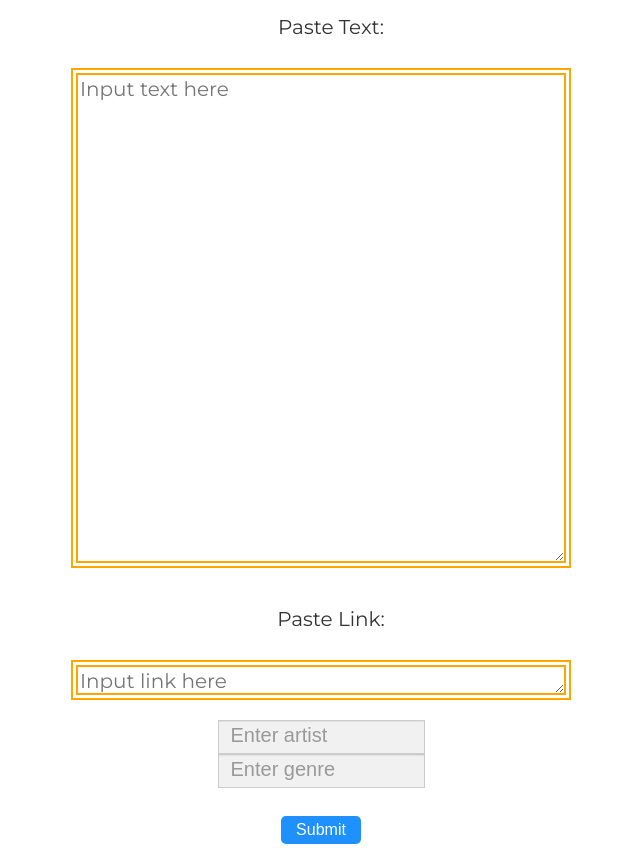
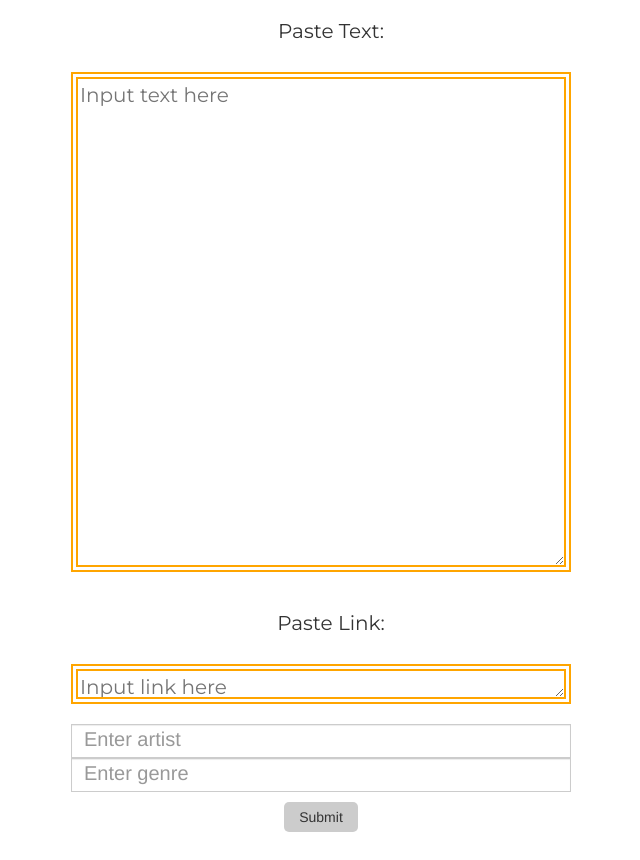
Before and after one commit to ArielJiang0520/fanfic-playlist, a Flask app: template app/templates/search.html in a window 1280 px wide. Shown: the part 178-1038 px from the top of the page, without its empty margins (319-959 px from the left). After the commit the page ends 1010 px from the top, so only its background shows below. Run offline with Flask 2, Linux system fonts and the light colour scheme; the template is opened without the code that fills it, so the values that code supplies are empty; parts of the project's set-up code (start-up, migrations or seed data) failed here and were passed over; some libraries are stand-ins or nearby versions.

Commit message:
css autocomplete

```diff
--- a/app/templates/output.html
+++ b/app/templates/output.html
@@ -19,9 +19,7 @@
   <br>
 
   {% if result %}
-  <button class='spotify-placeholder'>
-    Spotify player placeholder
-  </button>
+
   <!--uncomment this when the spotify thing works, for now have a button there to show where it will be-->
   <!--<iframe src="https://open.spotify.com/embed/playlist/{{playlist}}" width="400" height="600" frameborder="0"
     allowtransparency="true" allow="encrypted-media"></iframe>-->
--- a/app/templates/search.html
+++ b/app/templates/search.html
@@ -20,9 +20,7 @@
 
 
     <style>
-        body {
-            font: 16px Arial;
-        }
+
 
         .autocomplete {
             /*the container must be positioned relative:*/
@@ -30,23 +28,8 @@
             display: inline-block;
         }
 
-        input {
-            border: 1px solid transparent;
-            background-color: #f1f1f1;
-            padding: 10px;
-            font-size: 16px;
 
-        }
 
-        input[type=text] {
-            background-color: #f1f1f1;
-            width: 100%;
-        }
-
-        input[type=submit] {
-            background-color: DodgerBlue;
-            color: #fff;
-        }
 
         .autocomplete-items {
             position: absolute;
@@ -58,6 +41,7 @@
             top: 100%;
             left: 0;
             right: 0;
+
         }
 
         .autocomplete-items div {
@@ -81,6 +65,10 @@
 
         .input-group {
             margin: auto;
+            width: 500px;
+        }
+        .autocomplete1{
+            width: 1000px;
         }
     </style>
 
@@ -117,13 +105,6 @@
 
 
 
-        {% for genre in genres %}
-        <label class="contain">{{genre}}
-            <input type="checkbox" name="genre_box" value="{{genre}}">
-            <span class="checkmark">{{genre}}</span>
-        </label>
-        {% endfor %}
-        <br>
 
         <input class='submit' type="submit">
 
```
Also changed, not shown: nltk copy.txt (added, +7 -0 lines).
